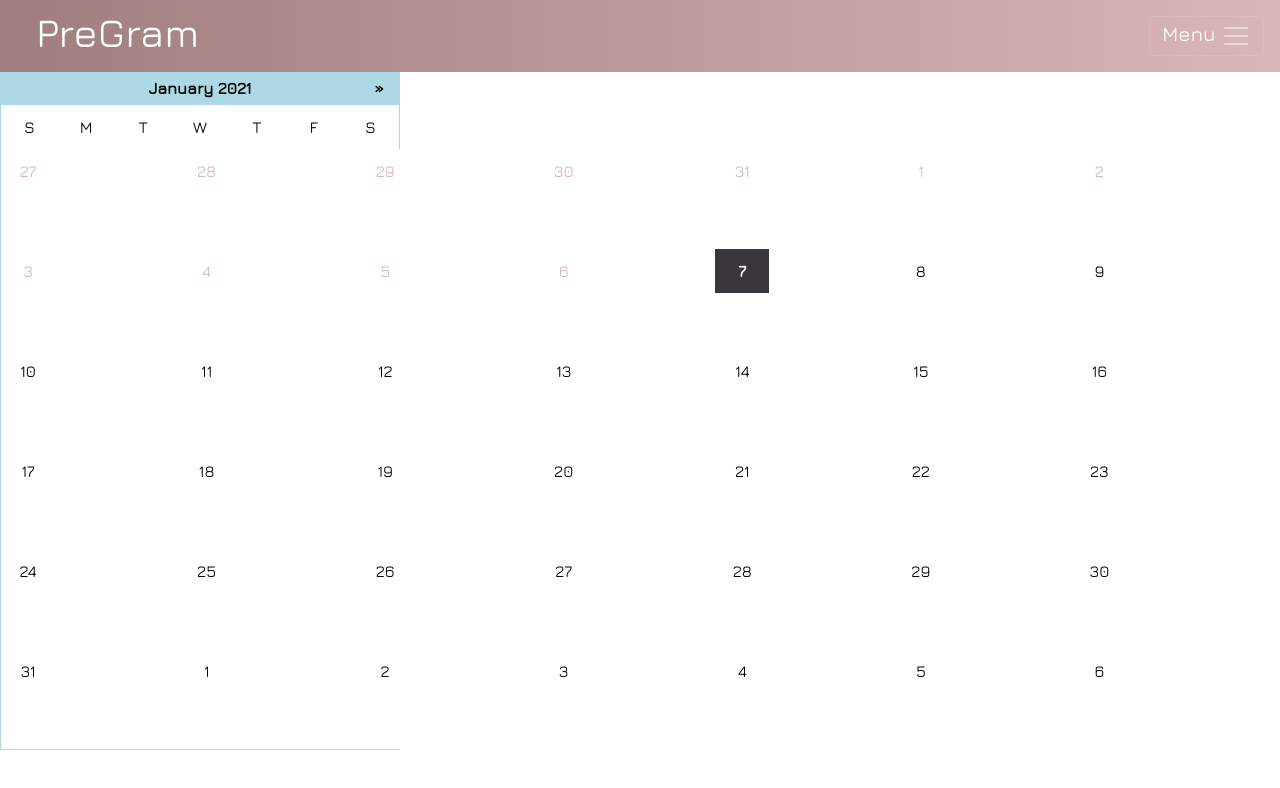
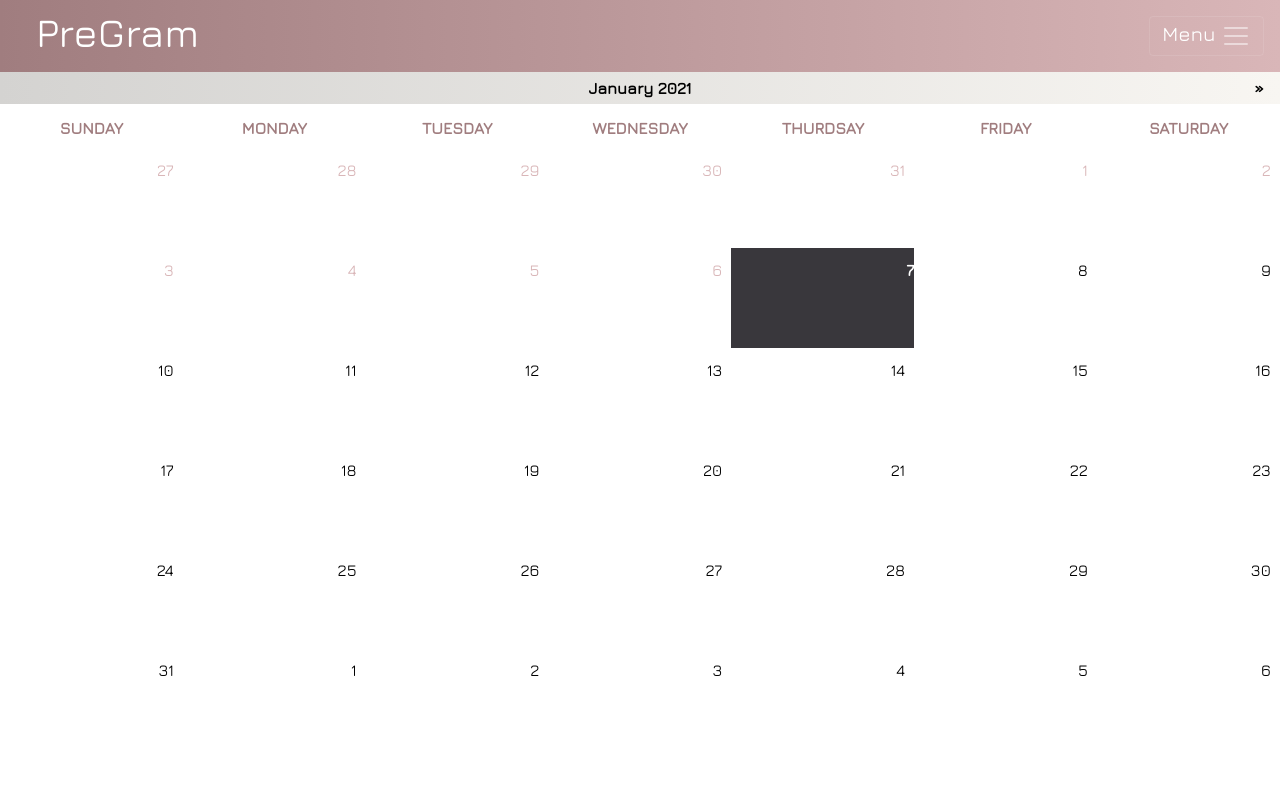
Before and after one commit to anette87/pre_gram, a React (Create React App) app: page /calendar in a window 1280 px wide. Shown: the top 788 px of the page. Built offline with nearby package versions, Linux system fonts and the light colour scheme.

Commit message:
Calendar CSS Final

```diff
--- a/src/App.css
+++ b/src/App.css
@@ -250,12 +250,10 @@ Light Gray: rgb(168,167,160) */
 
 .calendar {
   box-sizing: border-box;
-  font-size: 1rem;
-  max-width: 400px;
 }
 
 .calendar .header {
-  background-color: lightblue;
+  background: linear-gradient(90deg, rgb(212, 211, 209) 0%, rgb(248, 246, 242)100%);
   text-align: center;
   min-height: 2rem;
   line-height: 2rem;
@@ -272,9 +270,10 @@ Light Gray: rgb(168,167,160) */
   align-items: center;
 }
 
-.calendar .body {
-  border: 1px solid lightblue;
-}
+/* .calendar .body {
+  border: 1px solid;
+
+} */
 
 .calendar .header .previous {
   flex: 1;
@@ -289,14 +288,20 @@ Light Gray: rgb(168,167,160) */
 }
 
 .calendar .week {
-  background-color: white;
+  position: relative;
   width: calc(100% / 7);
   height: 44px;
-  line-height: 44px;
+  display: inline-block;
+  background: white;
+  padding: 0;
+  margin: 0;
+  box-sizing: border-box;
+  z-index: 1;
   text-align: center;
-  text-transform: uppercase;
-  color: black;
-  font-weight: 400;
+  color: rgb(160, 125, 127);
+  font-weight: bold;
+  line-height: 3rem;
+  /* border: 1px solid; */
 }
 .calendar .week div {
   width: 100%;
@@ -316,12 +321,14 @@ Light Gray: rgb(168,167,160) */
 }
 
 .calendar .day div {
-  width: 54px;
+  /* width: 54px; */
   /* height: 44px; */
   position: relative;
   color: black;
   z-index: 100;
   line-height: 44px;
+  text-align: right;
+  margin-right: 5%;
 }
 
 .calendar .day div.before {
@@ -332,16 +339,20 @@ Light Gray: rgb(168,167,160) */
   background-color: rgb(57,55,60);
   color: white;
   font-weight: bold;
+  width: 100%;
+  height: 100%;
 }
 
 .calendar .day div.today {
   background-color: grey;
+  width: 100%;
+  height: 100%;
 }
 
 table {
   table-layout: fixed;
-  width: 1250px;
-  height: auto;
+  width: 100%;
+  height: 100%;
 }
 
 table td {
--- a/src/containers/Calendar.js
+++ b/src/containers/Calendar.js
@@ -62,22 +62,21 @@ export default function Calendar() {
 
     return (
             <div className="calendar">
+                <table className="body">
                     <div className="header">
                         <div className="previous" onClick={() => !thisMonth() &&setValue(prevMonth())}>{!thisMonth() ? String.fromCharCode(171) : null }</div>
                         <div className= "current">{currMonthName()} {currYear()}</div>
                         <div className= "next" onClick={() => setValue(nextMonth())}>{String.fromCharCode(187)}</div>
                     </div>
-                <div className="body">
-                    <div className="day-names">
-                        {["s","m","t","w","t","f","s"].map((d) => (
-                            <div className="week">{d}</div>
+                    <div>
+                        {["SUNDAY","MONDAY","TUESDAY","WEDNESDAY","THURDSAY","FRIDAY","SATURDAY"].map((d) => (
+                            <td className="week">{d}</td>
                         ))}
                     </div>
-                    <table>
                     {calendar.map((week) => (
                         <div>
                             {week.map((day) => (
-                                    <td className="day" onClick={() => !beforeToday(day) && setValue(day)}>
+                                <td className= "day" onClick={() => !beforeToday(day) && setValue(day)}>
                                     <div className={dayStyles(day)}>{day.format("D").toString()}</div>
                                 </td>
                             ))}
@@ -85,6 +84,5 @@ export default function Calendar() {
                     ))}
                 </table>
             </div>
-           </div>
         )
 }
```
Lines whose indentation alone changed are shown as unchanged.
